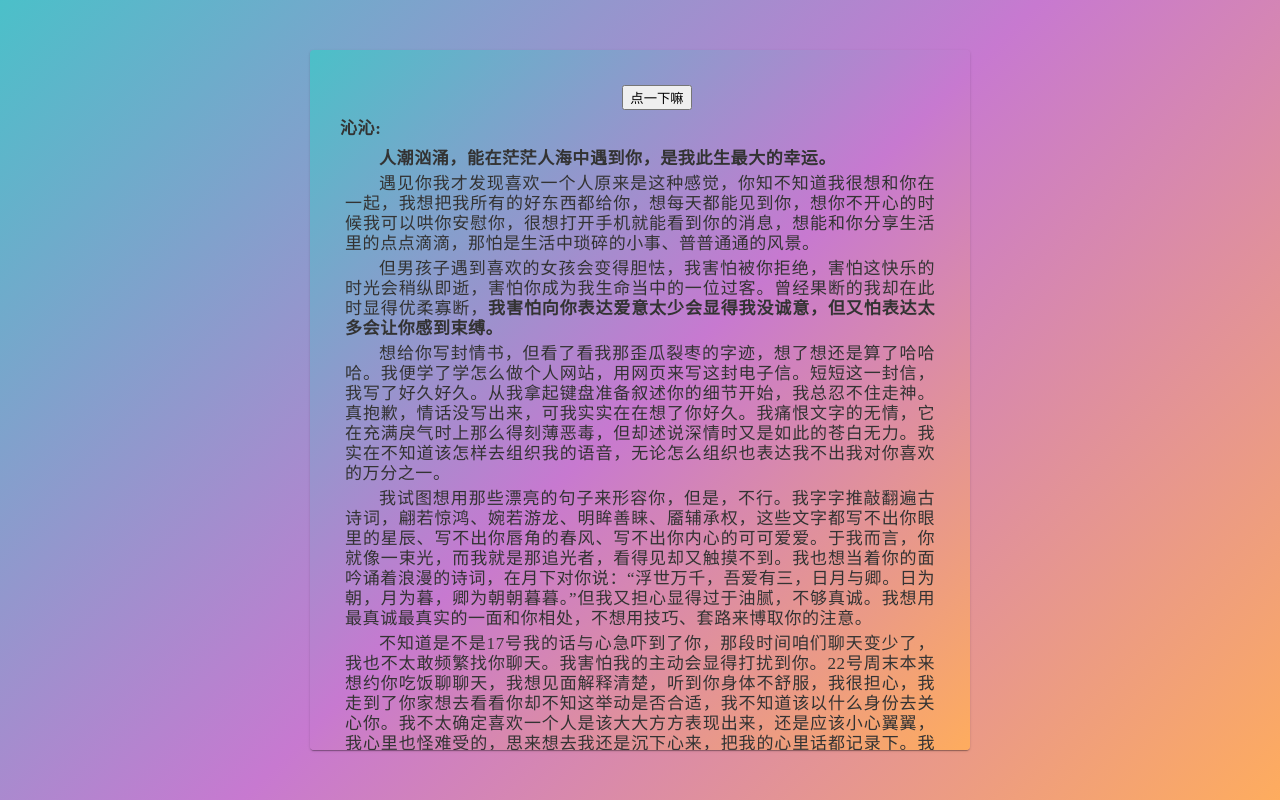
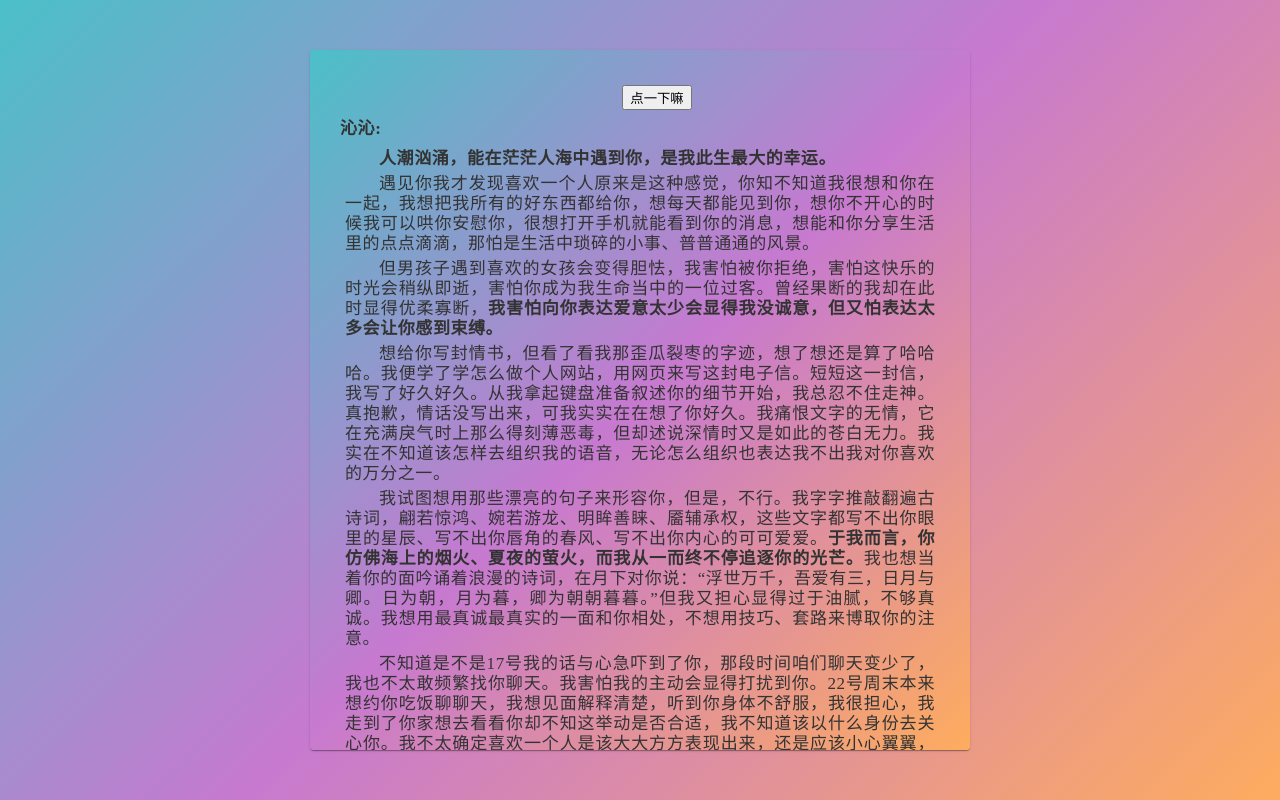
Before and after one commit to Xiao-YongKang/zqq, a plain HTML site: page index.html in a window 1280 px wide. Drawn offline with Linux system fonts and the light colour scheme.

Commit message:
Update index.html

```diff
--- a/index.html
+++ b/index.html
@@ -102,7 +102,7 @@
             </p>
             <p>想给你写封情书，但看了看我那歪瓜裂枣的字迹，想了想还是算了哈哈哈。我便学了学怎么做个人网站，用网页来写这封电子信。短短这一封信，我写了好久好久。从我拿起键盘准备叙述你的细节开始，我总忍不住走神。真抱歉，情话没写出来，可我实实在在想了你好久。我痛恨文字的无情，它在充满戾气时上那么得刻薄恶毒，但却述说深情时又是如此的苍白无力。我实在不知道该怎样去组织我的语音，无论怎么组织也表达我不出我对你喜欢的万分之一。
             </p>
-            <p>我试图想用那些漂亮的句子来形容你，但是，不行。我字字推敲翻遍古诗词，翩若惊鸿、婉若游龙、明眸善睐、靥辅承权，这些文字都写不出你眼里的星辰、写不出你唇角的春风、写不出你内心的可可爱爱。于我而言，你就像一束光，而我就是那追光者，看得见却又触摸不到。我也想当着你的面吟诵着浪漫的诗词，在月下对你说：“浮世万千，吾爱有三，日月与卿。日为朝，月为暮，卿为朝朝暮暮。”但我又担心显得过于油腻，不够真诚。我想用最真诚最真实的一面和你相处，不想用技巧、套路来博取你的注意。
+            <p>我试图想用那些漂亮的句子来形容你，但是，不行。我字字推敲翻遍古诗词，翩若惊鸿、婉若游龙、明眸善睐、靥辅承权，这些文字都写不出你眼里的星辰、写不出你唇角的春风、写不出你内心的可可爱爱。<b>于我而言，你仿佛海上的烟火、夏夜的萤火，而我从一而终不停追逐你的光芒。</b>我也想当着你的面吟诵着浪漫的诗词，在月下对你说：“浮世万千，吾爱有三，日月与卿。日为朝，月为暮，卿为朝朝暮暮。”但我又担心显得过于油腻，不够真诚。我想用最真诚最真实的一面和你相处，不想用技巧、套路来博取你的注意。
             </p>
             <p>不知道是不是17号我的话与心急吓到了你，那段时间咱们聊天变少了，我也不太敢频繁找你聊天。我害怕我的主动会显得打扰到你。22号周末本来想约你吃饭聊聊天，我想见面解释清楚，听到你身体不舒服，我很担心，我走到了你家想去看看你却不知这举动是否合适，我不知道该以什么身份去关心你。我不太确定喜欢一个人是该大大方方表现出来，还是应该小心翼翼，我心里也怪难受的，思来想去我还是沉下心来，把我的心里话都记录下。我好苦恼，我好想早点让你看到这封信，把话说清楚说明白我就不会这么紧张了，但又害怕这样显得操之过急。
             </p>
```
